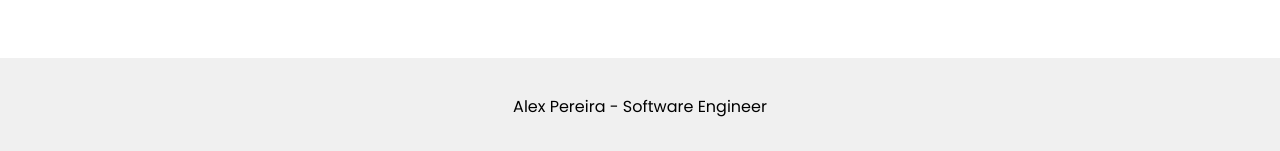
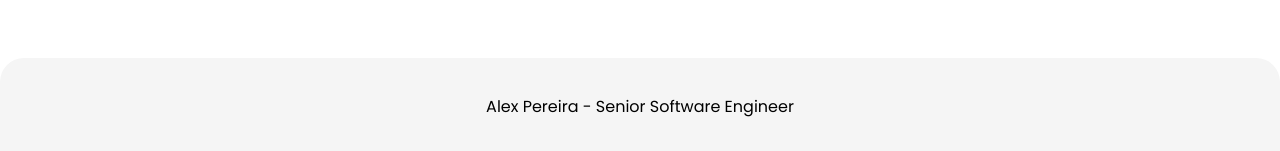
Before and after one commit to alex-a-pereira/personal-website, a React app: page / in a window 1280 px wide. Shown: the part 1758-1909 px from the top of the page. Built offline with nearby package versions, Linux system fonts and the light colour scheme.

Commit message:
feat: styling for footer

```diff
--- a/src/components/SiteFooter/SiteFooter.scss
+++ b/src/components/SiteFooter/SiteFooter.scss
@@ -1,9 +1,11 @@
 .site-footer-container {
-  margin-top: 24px;
+  margin-top: 48px;
   display: flex;
   flex: 1;
   min-height: 96px;
   justify-content: center;
   align-items: center;
-  background-color: rgb(240, 240, 240);
+  background-color: rgb(245, 245, 245);
+  border-top-left-radius: 24px;
+  border-top-right-radius: 24px;
 }
--- a/src/components/SiteFooter/SiteFooter.tsx
+++ b/src/components/SiteFooter/SiteFooter.tsx
@@ -5,7 +5,7 @@ import './SiteFooter.scss'
 export const SiteFooter = React.memo(() => {
   return (
     <div className='site-footer-container'>
-      <p>Alex Pereira - Software Engineer</p>
+      <p>Alex Pereira - Senior Software Engineer</p>
     </div>
   )
 })
```
